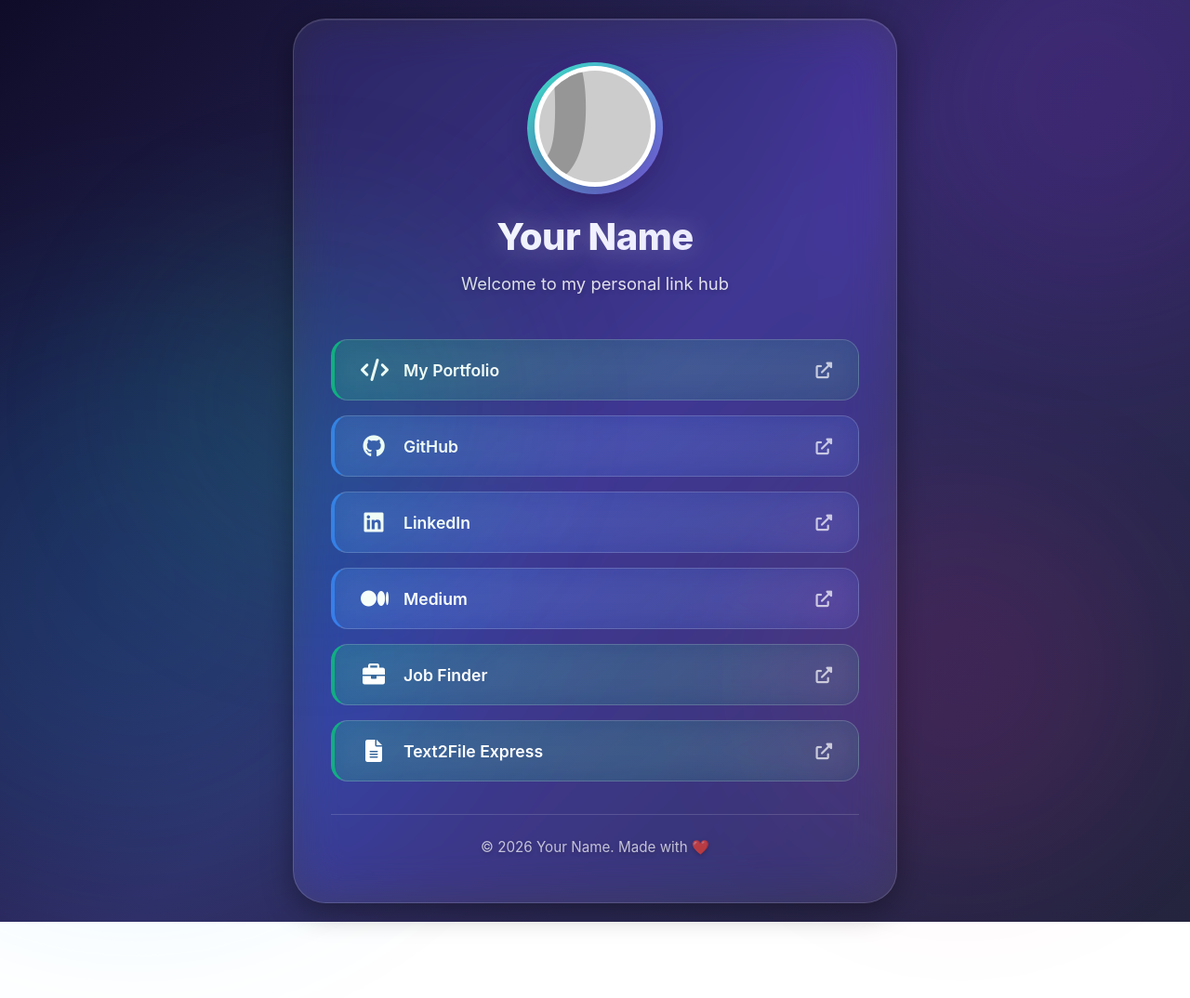
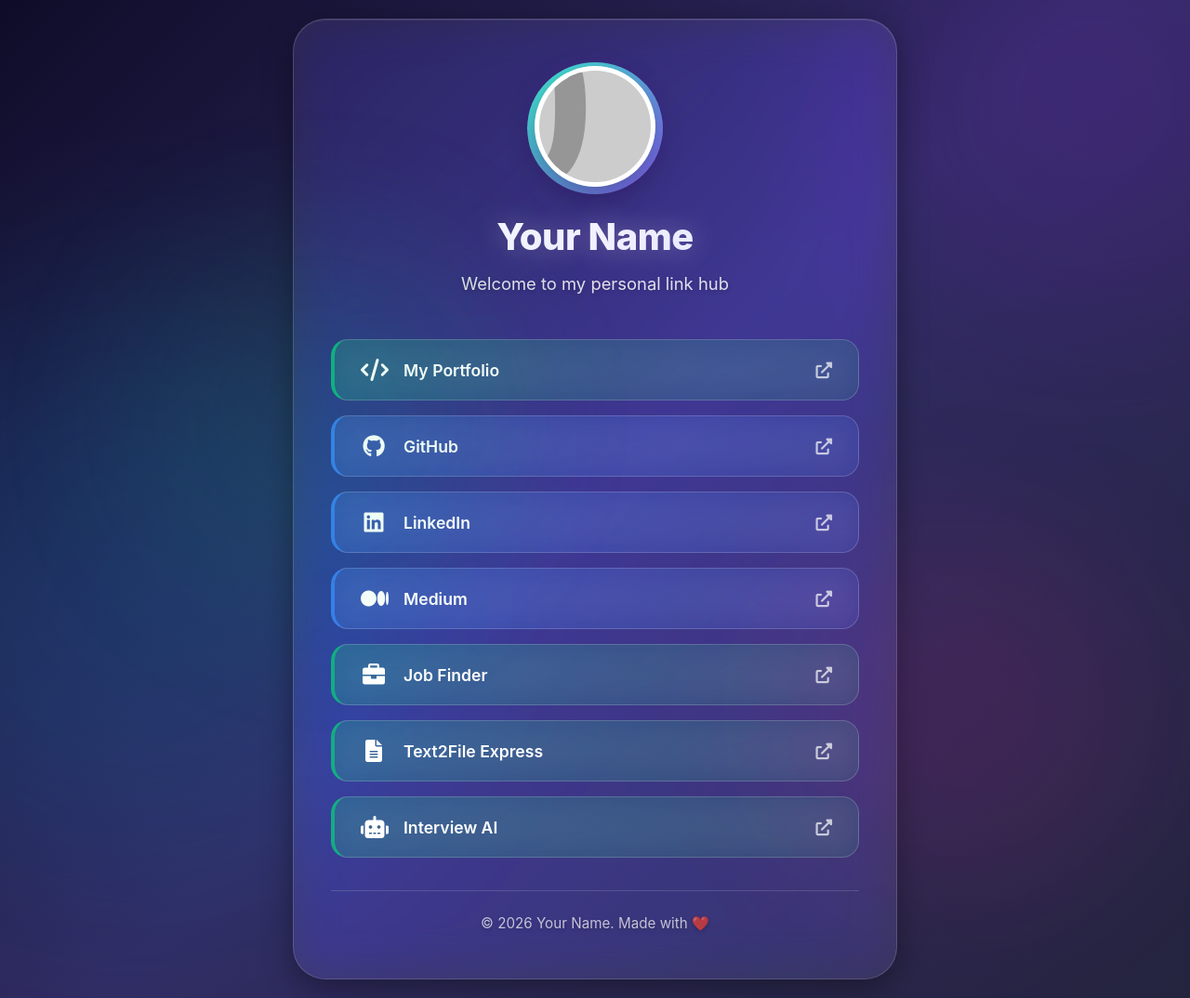
Before and after one commit to Maniredii/MY-link-HUB, a plain HTML site: page index.html in a window 1280 px wide. Shown: the whole page at 93% size. Before the commit the page ends 992 px from the top, so only its background shows below. Drawn offline with Linux system fonts and the light colour scheme; placeholder pictures from the web are drawn by us.

Commit message:
Add Text2File Express and Interview AI projects

```diff
--- a/index.html
+++ b/index.html
@@ -56,6 +56,12 @@
                 <span>Text2File Express</span>
                 <i class="fas fa-external-link-alt"></i>
             </a>
+
+            <a href="https://interviewcoachai.netlify.app/" class="link-item project">
+                <i class="fas fa-robot"></i>
+                <span>Interview AI</span>
+                <i class="fas fa-external-link-alt"></i>
+            </a>
         </div>
 
         <div class="footer">
```
